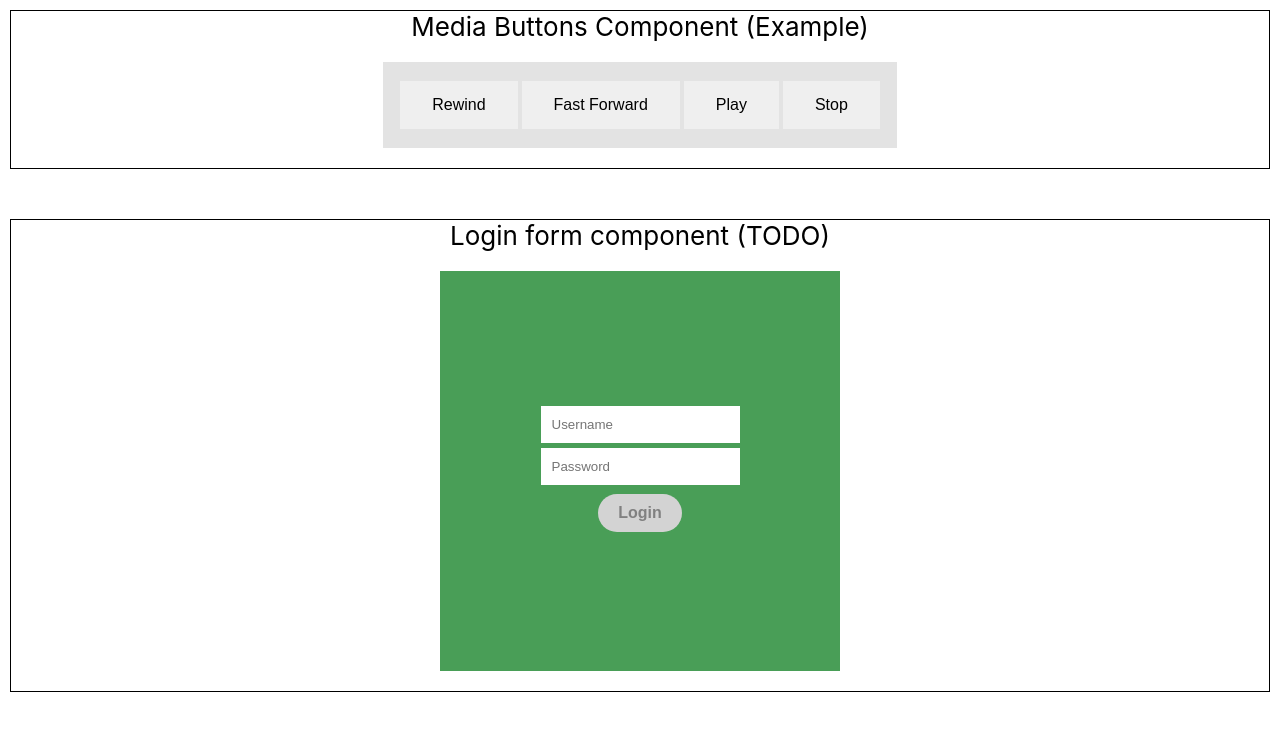
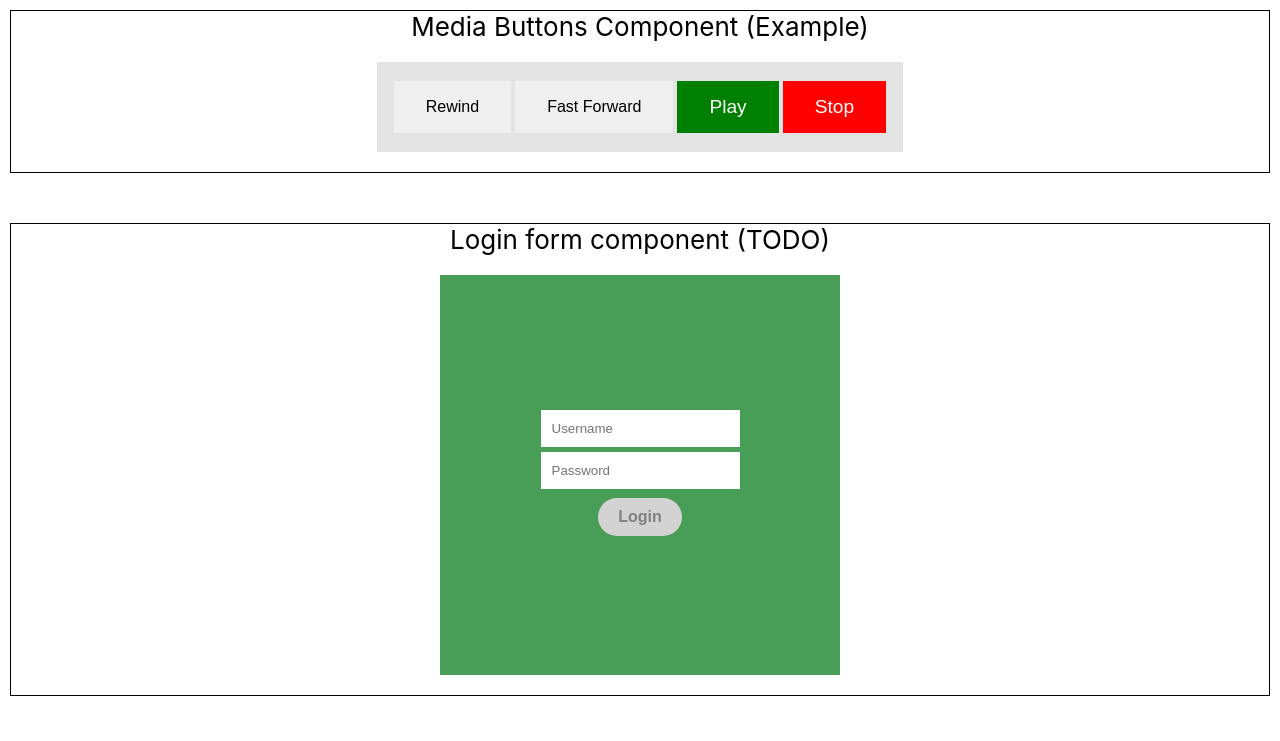
Before and after one commit to prof-tejera/homework-3-Bianca-Morris, a React (Create React App) app: page / in a window 1280 px wide. Shown: the top 741 px of the page. Built offline with nearby package versions, Linux system fonts and the light colour scheme.

Commit message:
Added some more button props for example

```diff
--- a/src/components/Button/Button.css
+++ b/src/components/Button/Button.css
@@ -15,6 +15,22 @@
   color: black;
 }
 
+.Default-button.green,
+.Default-button.green.active {
+  background-color: green;
+  color: white;
+}
+
+.Default-button.red,
+.Default-button.red.active {
+  background-color: red;
+  color: white;
+}
+
+.Default-button.large {
+  font-size: larger;
+}
+
 .Default-button.active {
   background-color: rgb(0, 132, 255);
   color: white;
--- a/src/components/Button/Button.js
+++ b/src/components/Button/Button.js
@@ -9,8 +9,13 @@ class Button extends Component {
       disabled = false,
       onClick,
       value,
-      type = "button" } = this.props;
-    return <button className={"Default-button " + cls} {...{ disabled, onClick, type, value }}>{text}</button>;
+      type = "button",
+      color = "",
+      size = ""
+    } = this.props;
+
+    const fullCls = `Default-button ${cls} ${color} ${size}`;
+    return <button className={fullCls} {...{ disabled, onClick, type, value }}>{text}</button>;
   }
 }
 
```
